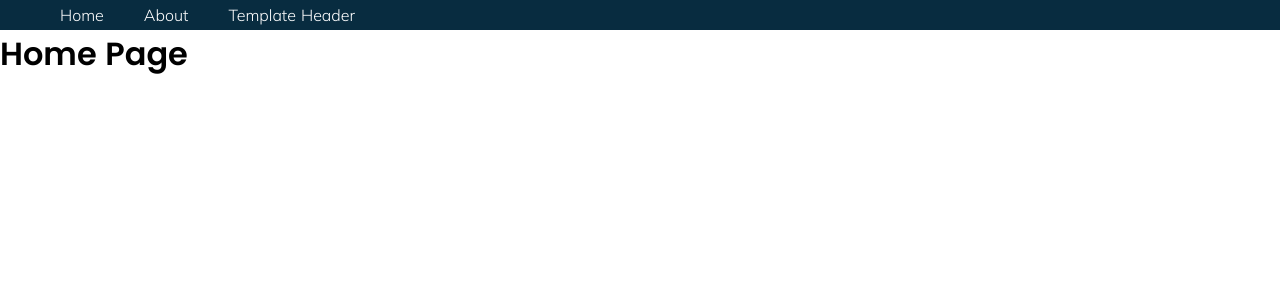
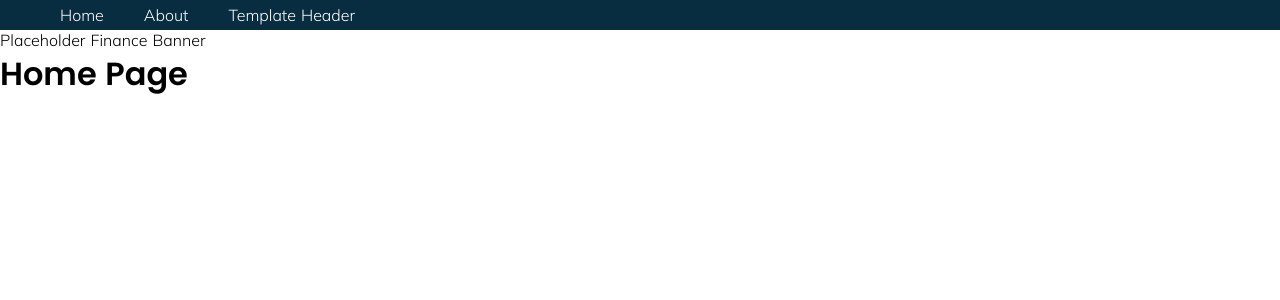
Before and after one commit to BugSquasher01/nexus-point-project, a Nuxt app: page / in a window 1280 px wide. Shown: the top 300 px of the page. Built offline with nearby package versions, Linux system fonts and the light colour scheme.

Commit message:
Added FinanceBanner to default.vue

```diff
--- a/layouts/default.vue
+++ b/layouts/default.vue
@@ -2,6 +2,7 @@
 <div>
   <div class='content'>
     <AppMenu />
+    <FinanceBanner />
     <Nuxt />
   </div>
 </div>
@@ -9,10 +10,12 @@
 
 <script>
 import AppMenu from '@/components/AppMenu.vue'
+import FinanceBanner from '@/components/FinanceBanner.vue'
 
 export default {
   components: {
-    AppMenu
+    AppMenu,
+    FinanceBanner
   },
 }
 </script>
```
